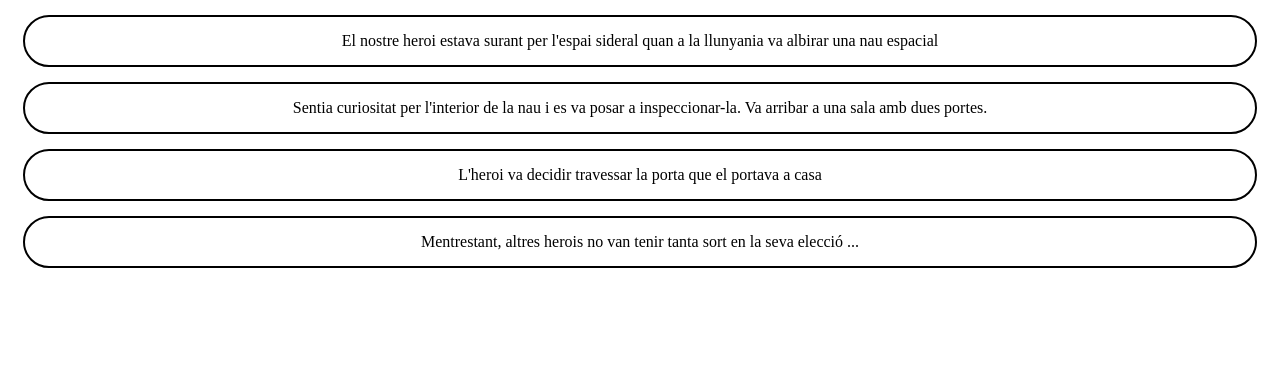
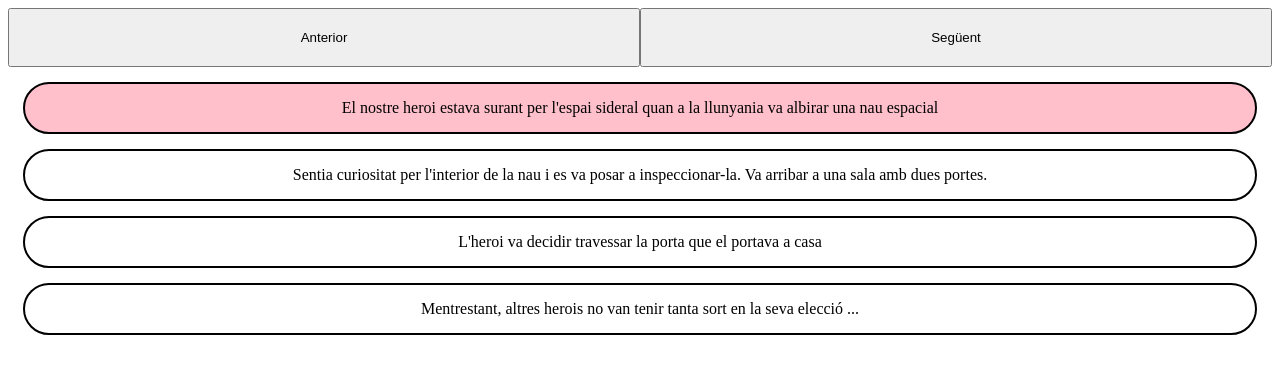
Before and after one commit to AnaMAguila/ITAcademyVUE-Sprint6, a Vue app: page / in a window 1280 px wide. Shown: the top 374 px of the page. Built offline with nearby package versions, Linux system fonts and the light colour scheme.

Commit message:
Ej4. Resalta línea activa

```diff
--- /dev/null
+++ b/src/components/Botons.vue
@@ -0,0 +1,13 @@
+<template>
+    <div>
+        <button @click="$emit('accio',0)">Anterior</button>
+        <button @click="$emit('accio',1)">Següent</button>
+    </div>
+</template>
+
+<script>
+    export default {
+        name: 'Botons',
+        emits: ['accio']
+    }
+</script>
--- a/src/components/Escena.vue
+++ b/src/components/Escena.vue
@@ -3,7 +3,10 @@
         <!-- Dejo las dos formas de leer el array: -->
         <!-- MUESTRA LOS DATOS DEL DATA HOME.VUE -->
         <ul>
-            <li v-for="text in frases" :key="text">
+            <li v-for="(text, index) in frases"
+            :key="index"
+            :class="{ active: index === currentSentence}"
+            >
                 {{ text }}
             </li>
         </ul>
@@ -24,7 +27,7 @@
 
     export default {
         name: 'Escena',
-        props: ['frases']
+        props: ['frases','currentSentence']
         // MUESTRA LOS DATOS DEL ARCHIVO JSON
         // computed: {
         //     // método donde obtengo el array de frases con map
@@ -34,21 +37,3 @@
         // }
     }
 </script>
-
-<!-- Hojas de estilo en carpeta css/style.css -->
-<!-- <style>
-    ul {
-        list-style: none;
-        margin : 0;
-        padding: 0;
-    }
-
-    li {
-        margin: 15px;
-        padding: 15px;
-        text-align: center;
-        border: 2px solid #000;
-        border-radius: 30px;
-        background-color: #fff;
-    }
-</style> -->
--- a/src/components/Home.vue
+++ b/src/components/Home.vue
@@ -1,17 +1,38 @@
 <template>
-    <Escena :frases="frases"></Escena>
+    <Botons @accio="accionBtn"></Botons>
+    <Escena :frases="frases" :currentSentence="currentSentence"></Escena>
 </template>
 
 <script>
+    import Botons from './Botons.vue'
     import Escena from './Escena.vue'
 
     export default {
         name: 'Home',
         components: {
+            Botons,
             Escena
+        },
+        methods: {
+            accionBtn(event){
+                if(!event){
+                    if(this.currentSentence>0){
+                        this.currentSentence--;
+                    }else if(this.currentSentence<0){
+                        this.currentSentence = 0;
+                    }
+                } else {
+                    if(this.currentSentence<3){
+                        this.currentSentence++;
+                    }else if(this.currentSentence>3){
+                        this.currentSentence = 3;
+                    }
+                }
+            }
         },
         data() {
             return {
+                currentSentence: 0,
                 frases: [
                 "El nostre heroi estava surant per l'espai sideral quan a la llunyania va albirar una nau espacial",
                 "Sentia curiositat per l'interior de la nau i es va posar a inspeccionar-la. Va arribar a una sala amb dues portes.",
--- a/src/css/style.css
+++ b/src/css/style.css
@@ -12,3 +12,12 @@ li {
     border-radius: 30px;
     background-color: #fff;
 }
+
+li.active {
+    background-color: #ffc0cb;
+}
+
+button {
+    width: 50%;
+    padding: 20px;
+}
```
